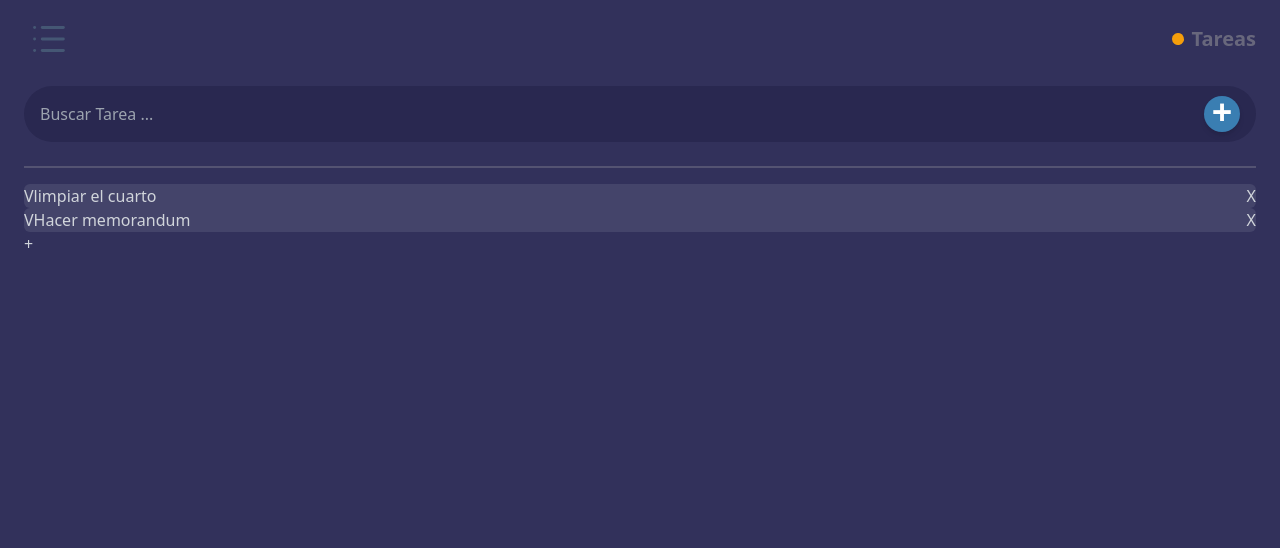
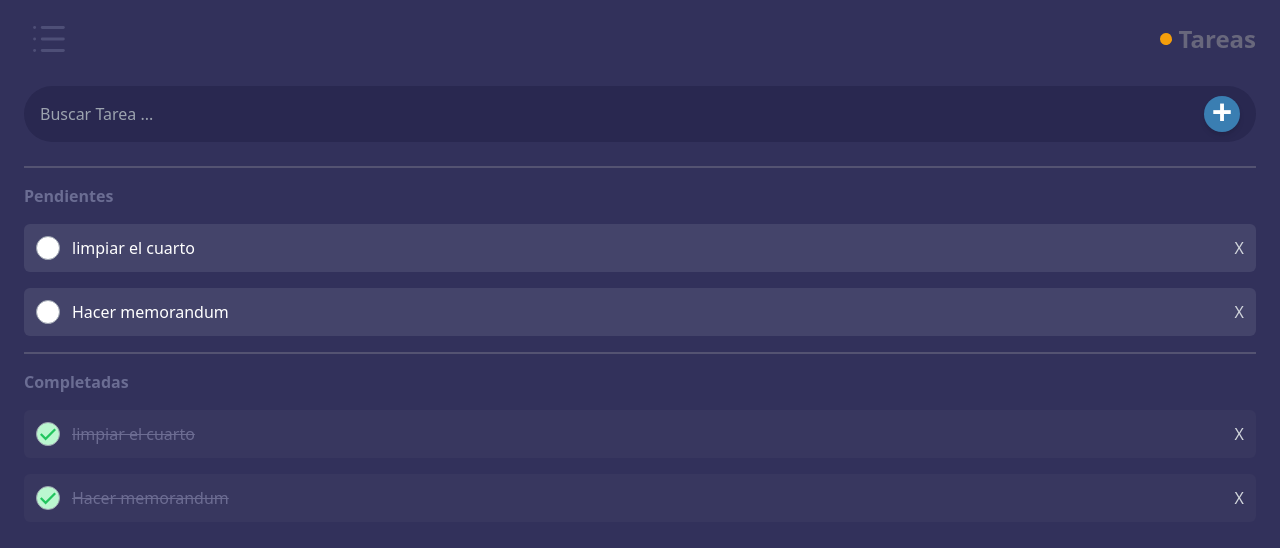
Before and after one commit to Efrexz/TodoListApp, a React (Vite) app in the folder todoList/: page / in a window 1280 px wide. Shown: the top 548 px of the page. Built offline with nearby package versions, Linux system fonts and the light colour scheme.

Commit message:
agregando estilos a las lista de tareas

```diff
--- a/todoList/src/App.jsx
+++ b/todoList/src/App.jsx
@@ -2,7 +2,6 @@ import { TodoHeader } from './components/TodoHeader'
 import { TodoSearch } from './components/TodoSearch'
 import { TodoList } from './components/TodoList'
 import { TodoItem } from './components/TodoItem'
-import { CreateTodoButton } from './components/CreateTodoButton'
 
 function App() {
   return (
@@ -11,10 +10,16 @@ function App() {
       <TodoSearch />
 
       <TodoList>
+        <h3 className='text-[#6B6D93] font-bold'>Pendientes</h3>
         <TodoItem text="limpiar el cuarto" />
         <TodoItem text="Hacer memorandum" />
       </TodoList>
-      <CreateTodoButton />
+
+      <TodoList>
+        <h3 className='text-[#6B6D93] font-bold'>Completadas</h3>
+        <TodoItem text="limpiar el cuarto" completed />
+        <TodoItem text="Hacer memorandum" completed />
+      </TodoList>
     </main>
   )
 }
--- a/todoList/src/components/CreateTodoButton.jsx
+++ /dev/null
@@ -1,5 +0,0 @@
-function CreateTodoButton() {
-  return <button>+</button>
-}
-
-export { CreateTodoButton }
--- a/todoList/src/components/TodoHeader.jsx
+++ b/todoList/src/components/TodoHeader.jsx
@@ -3,7 +3,7 @@ function TodoHeader(){
         <>
             <nav className="flex justify-between pt-4 pb-6 items-center">
                 <span className="opacity-50">
-                    <svg xmlns="http://www.w3.org/2000/svg" className="icon icon-tabler icon-tabler-list" width="48" height="46" viewBox="0 0 24 24" strokeWidth="1.5" stroke="#597e8d" fill="none" strokeLinecap="round" strokeLinejoin="round">
+                    <svg xmlns="http://www.w3.org/2000/svg" className="icon icon-tabler icon-tabler-list" width="48" height="46" viewBox="0 0 24 24" strokeWidth="1.5" stroke="#6B6D93" fill="none" strokeLinecap="round" strokeLinejoin="round">
                     <path stroke="none" d="M0 0h24v24H0z" fill="none"/>
                     <path d="M9 6l11 0" />
                     <path d="M9 12l11 0" />
@@ -18,7 +18,7 @@ function TodoHeader(){
                     <path stroke="none" d="M0 0h24v24H0z" fill="none"/>
                     <path d="M8 5.072a8 8 0 1 1 -3.995 7.213l-.005 -.285l.005 -.285a8 8 0 0 1 3.995 -6.643z" strokeWidth="0" fill="#f59e0b" />
                     </svg>
-                    <p className="font-bold text-[#9e9e9e] opacity-50">Tareas</p>
+                    <p className="font-bold text-[#9e9e9e] opacity-50 text-2xl">Tareas</p>
                 </span>
             </nav>
         </>
--- a/todoList/src/components/TodoItem.jsx
+++ b/todoList/src/components/TodoItem.jsx
@@ -1,9 +1,24 @@
-function TodoItem(props) {
+function TodoItem({text,completed}) {
+
+    function checkTask(){
+        const checkButton = document.querySelector("#checkButton");
+        checkButton.classList.toggle('text-green-500');
+        const svg = checkButton.querySelector('svg');
+        svg.classList.toggle('hidden');
+    }
+
     return (
-        <li className="flex justify-between items-center relative border-1 rounded-md bg-[#44446A]">
-            <div className="flex justify-around">
-            <span>V</span>
-            <p>{props.text}</p>
+        <li className={`flex justify-between items-center relative border-1 rounded-md ${completed ? "bg-[#38375F]" : "bg-[#44446A]"}  p-3 my-4`}>
+            <div className="flex justify-around gap-3 items-center text-md">
+                <button
+                    id="checkButton"
+                    onClick={checkTask}
+                    className={`flex items-center justify-center w-6 h-6 rounded-full border ${completed ? "bg-green-200" : "bg-white"} border-gray-400 `}>
+                        <svg xmlns="http://www.w3.org/2000/svg" className={`w-4 h-4 ${completed ? "block fill-green-500" : "hidden"}`} viewBox="0 0 20 20">
+                            <path d="M0 11l2-2 5 5L18 3l2 2L7 18z"/>
+                        </svg>
+                </button>
+                <p className={completed ? "text-[#6C6C92] line-through" : "text-white"}>{text}</p>
             </div>
             <span>X</span>
         </li>
--- a/todoList/src/components/TodoSearch.jsx
+++ b/todoList/src/components/TodoSearch.jsx
@@ -26,7 +26,7 @@ function TodoSearch(props) {
                 onChange={onChange}
             />
             <button
-                className="flex items-center justify-center absolute right-4 top-2.5 text-4xl font-bold bg-[#3A7EB2] text-white rounded-full w-9 h-9 pb-1 shadow-md"
+                className="flex items-center justify-center absolute right-4 top-2.5 text-4xl font-bold bg-[#3A7EB2] text-white rounded-full w-9 h-9 pb-1 shadow-md transition-colors"
                 onClick={onSubmit}
             >+</button>
         </form>
```
